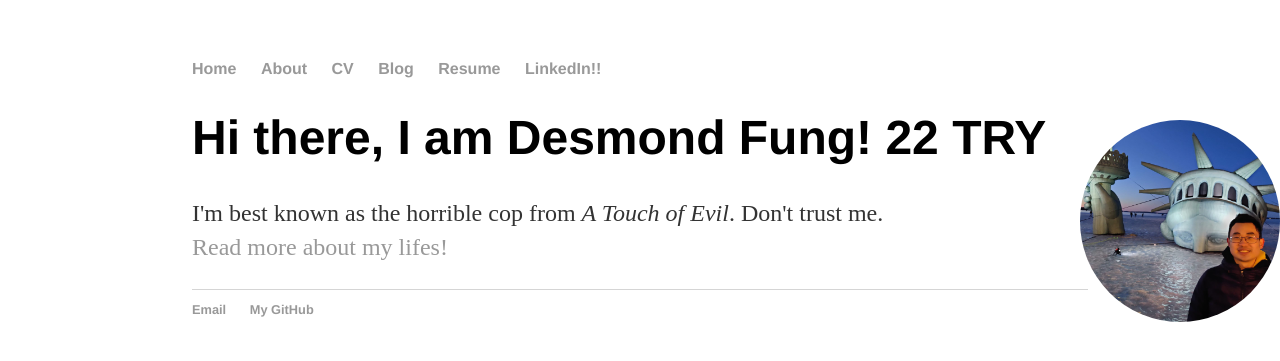
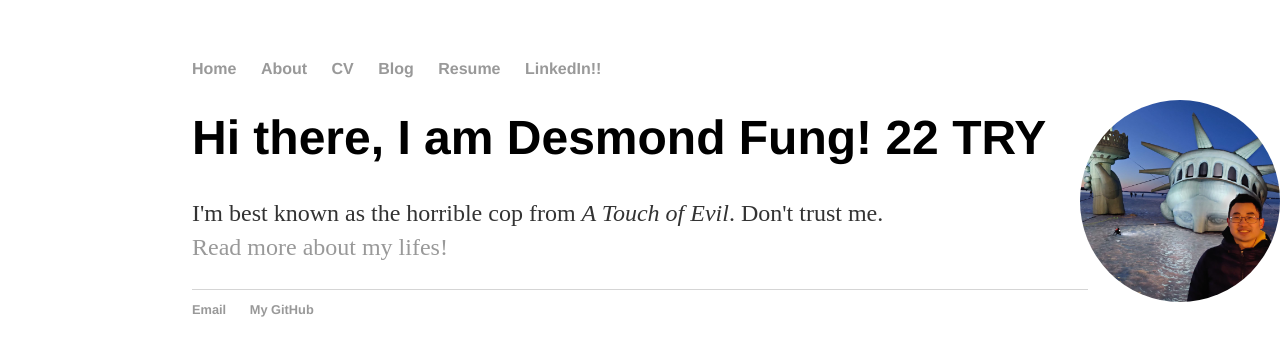
Before and after one commit to ddhangdd/ddhangdd.github.io, a Jekyll site: the page built from index.html, in a window 1280 px wide. Shown: the top 361 px of the page. Built offline with Jekyll 4.4.1, drawn with Linux system fonts in a browser that asks for light colours.

Commit message:
Update main.css

```diff
--- a/css/main.css
+++ b/css/main.css
@@ -27,7 +27,7 @@ h1 {
 
 .topleft {
   position: absolute;
-  top: 120px;
+  top: 100px;
   right: 0;
 }
 
```
